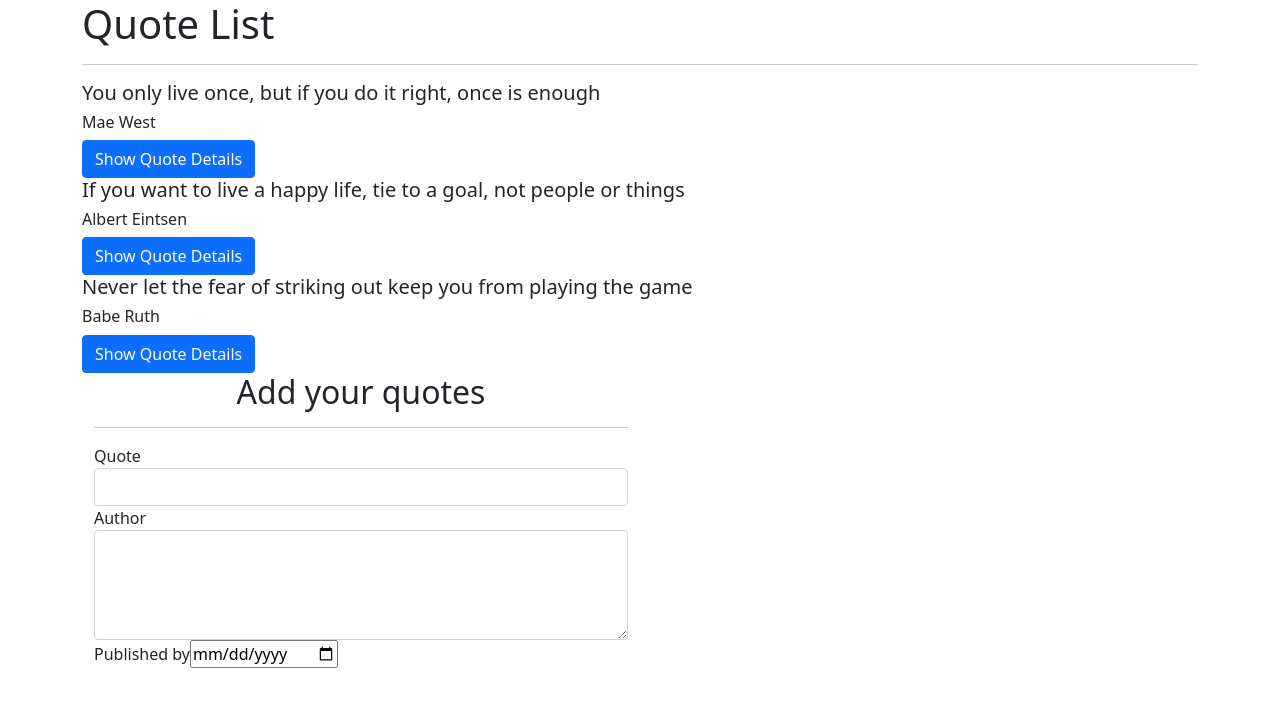
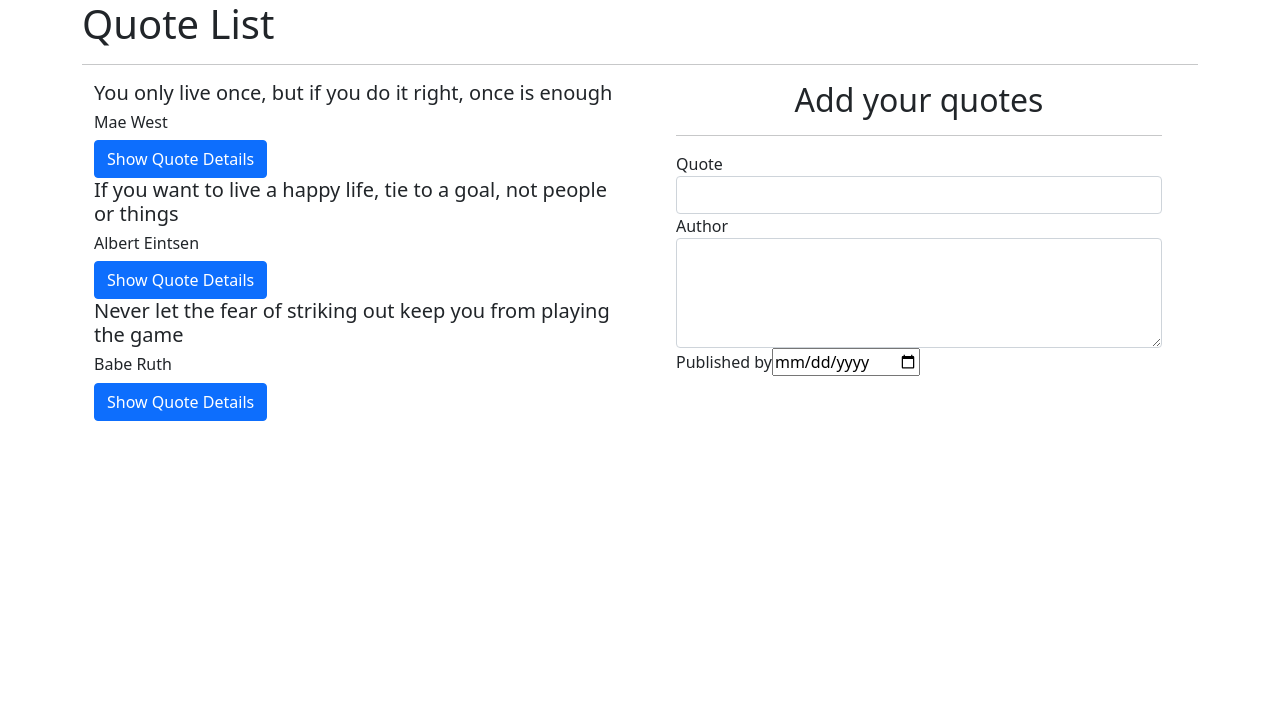
Before and after one commit to bre-nda/Quotes-Project, an Angular app: page / in a window 1280 px wide. Shown: the top 702 px of the page. Built offline with nearby package versions, Linux system fonts and the light colour scheme.

Commit message:
add divs to the form

```diff
--- a/src/app/quote/quote.component.html
+++ b/src/app/quote/quote.component.html
@@ -12,13 +12,19 @@
 <div class="container">
     <h1>Quote List</h1>
     <hr>
+    <div class="container">
+        <div class="row">
+            <div class="col-md-6">
                 <div *ngFor='let quote of quotes; let i = index'>
                     <h5>{{quote.description}}</h5>
                     <h6>{{quote.author}}</h6>
                     <button (click)='toggleDetails(i)' class="btn btn-primary">Show Quote Details</button>
                     <app-quote-detail *ngIf='quote.showPublisher' [quote]='quote' (isComplete)='deleteQuote ($event,i)'></app-quote-detail>
                 </div>
+            </div>
             <div class="col-md-6">
                 <app-quote-form></app-quote-form>
             </div>
         </div>
+    </div>
+</div>
```
Lines whose indentation alone changed are shown as unchanged.
